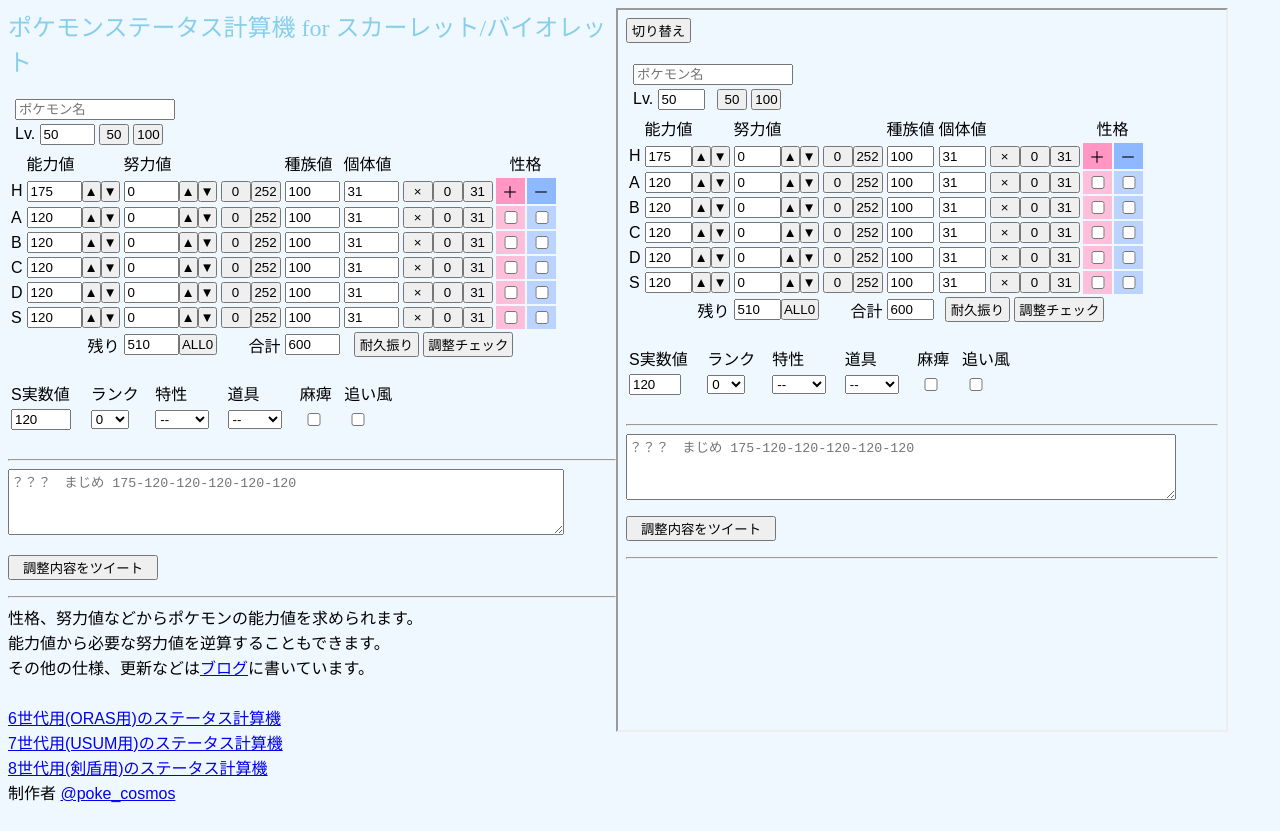
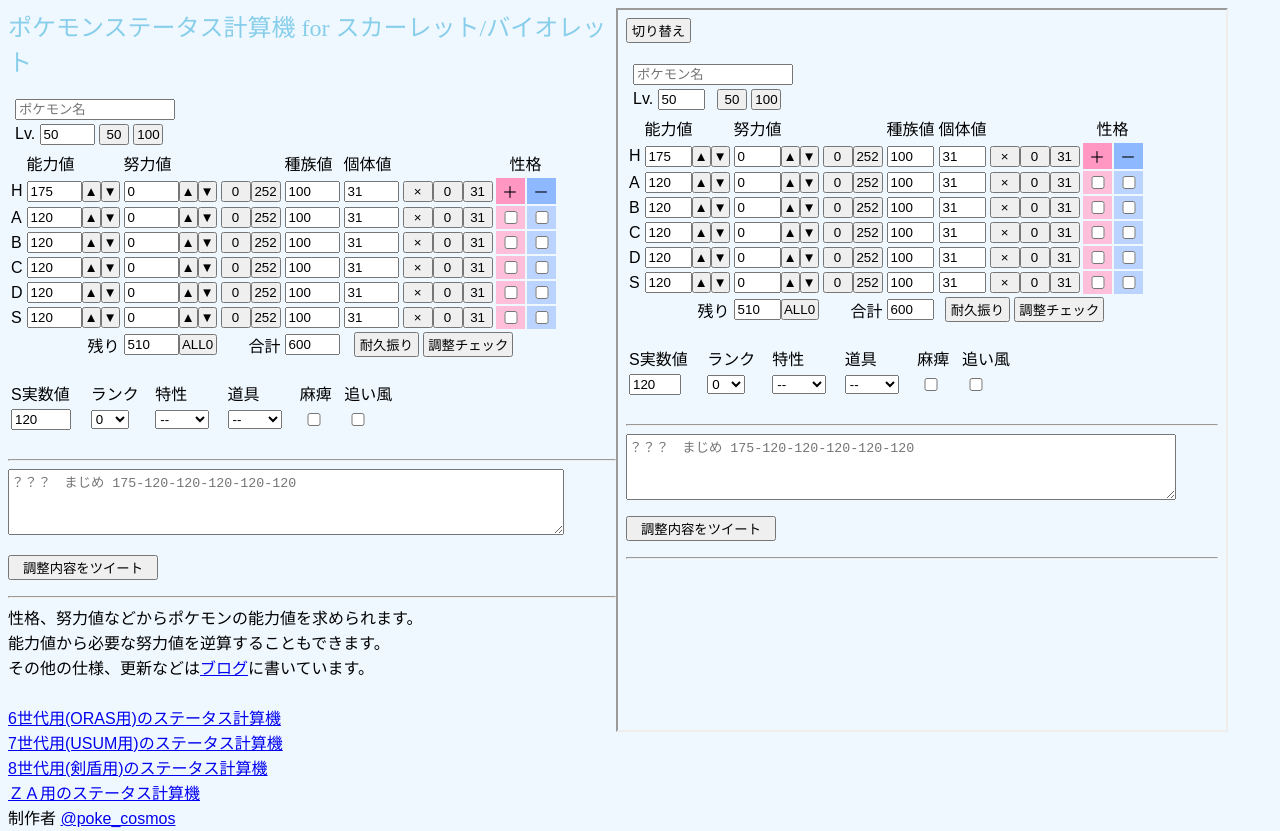
Before and after one commit to pokecosmos/calc_stats_sv, a plain HTML site: page index.html in a window 1280 px wide. Before the commit the page ends 806 px from the top, so only its background shows below. Drawn offline with nearby package versions, Linux system fonts and the light colour scheme.

Commit message:
ZAリンク累加

```diff
--- a/index.html
+++ b/index.html
@@ -166,6 +166,7 @@ document.close();
 <a href="https://pokecosmos.github.io/calc_stats_oras/">6世代用(ORAS用)のステータス計算機</a><br/>
 <a href="https://pokecosmos.github.io/calc_stats_sm/">7世代用(USUM用)のステータス計算機</a><br/>
 <a href="https://pokecosmos.github.io/calc_stats_galar/">8世代用(剣盾用)のステータス計算機</a><br/>
+<a href="https://pokecosmos.github.io/calc_stats_za/">ＺＡ用のステータス計算機</a><br/>
 制作者 <a href="https://twitter.com/poke_cosmos">@poke_cosmos</a>
 </div>
     </div>
--- a/js/states_sv.js
+++ b/js/states_sv.js
@@ -474,7 +474,7 @@ function taikyu_tyosei(){
 	document.nForm.elements[nn[0]].value = x_nh;
 	document.nForm.elements[nn[2]].value = x_nb;
 	document.nForm.elements[nn[4]].value = x_nd;
-	dcalc(0);dcalc(2); dcalc(4);
+	dcalc(0); dcalc(2); dcalc(4);
 }
 
 //調整チェック計算用　実数値計算
```
